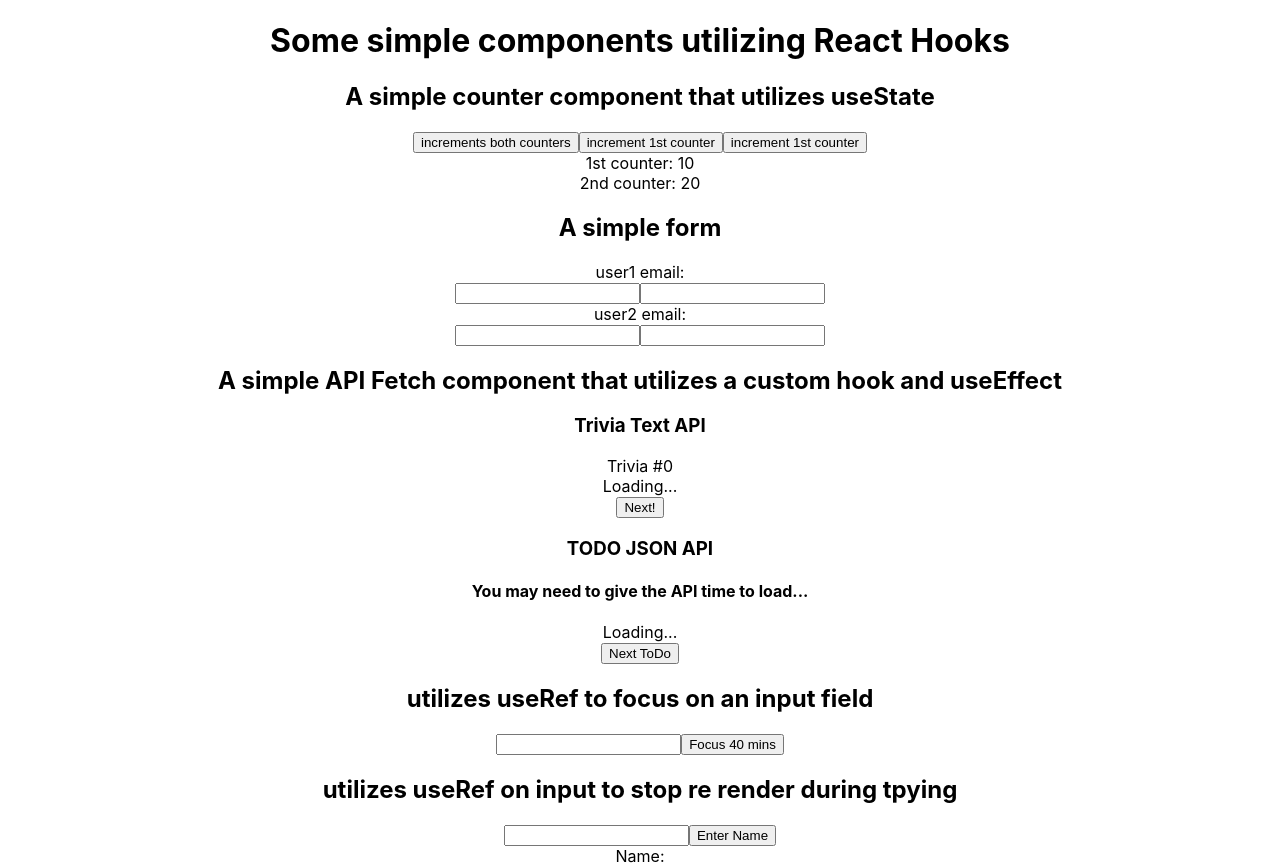
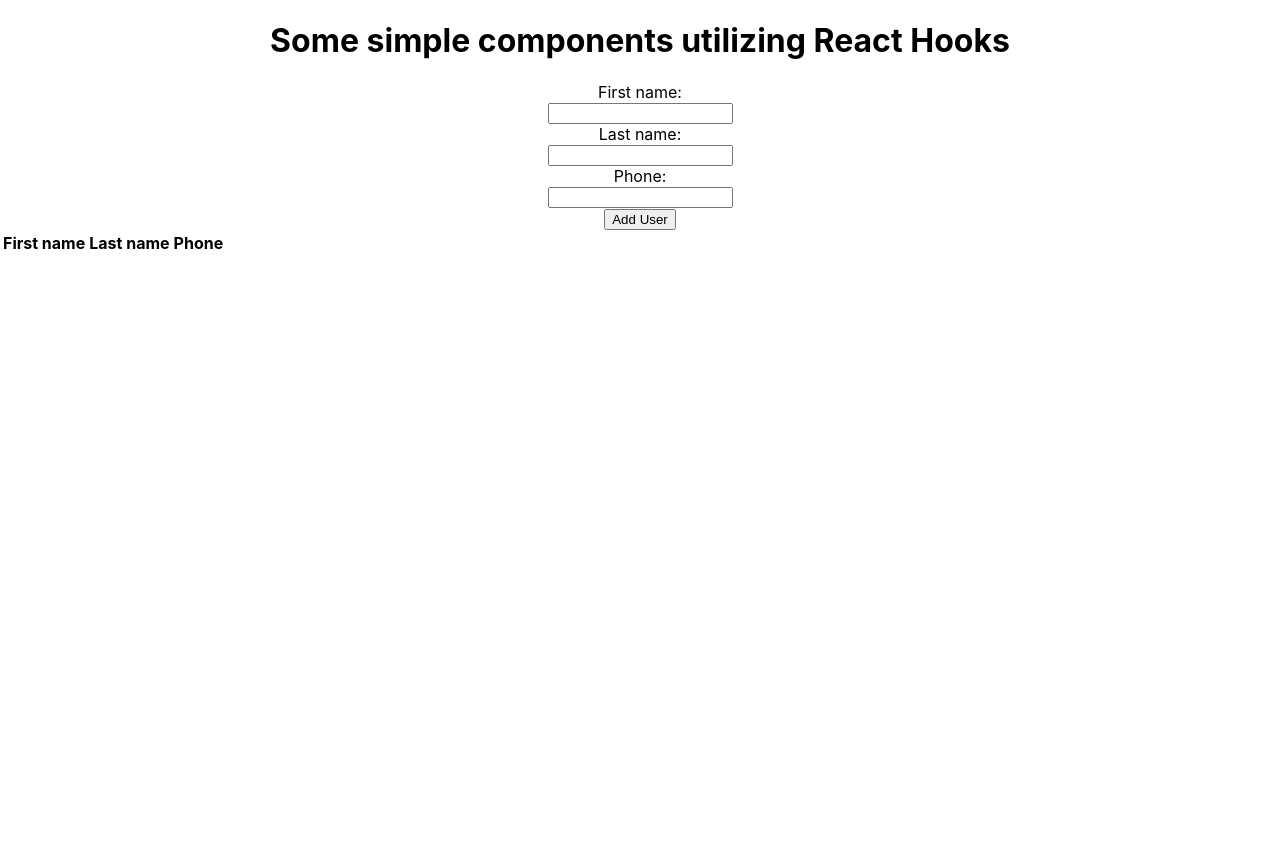
Before and after one commit to david-pok/hooks-practice, a React (Create React App) app in the folder hooks-practice/: page / in a window 1280 px wide. After the commit the page ends 800 px from the top, so only its background shows below. Built offline with nearby package versions, Linux system fonts and the light colour scheme; no server answers.

Commit message:
form practice

```diff
--- a/hooks-practice/public/index.html
+++ b/hooks-practice/public/index.html
@@ -2,19 +2,19 @@
 <html lang="en">
   <head>
     <meta charset="utf-8" />
-    <link rel="icon" href="%PUBLIC_URL%/favicon.ico" />
+    <!-- <link rel="icon" href="%PUBLIC_URL%/favicon.ico" /> -->
     <meta name="viewport" content="width=device-width, initial-scale=1" />
     <meta name="theme-color" content="#000000" />
     <meta
       name="description"
       content="Web site created using create-react-app"
     />
-    <link rel="apple-touch-icon" href="%PUBLIC_URL%/logo192.png" />
+    <!-- <link rel="apple-touch-icon" href="%PUBLIC_URL%/logo192.png" /> -->
     <!--
       manifest.json provides metadata used when your web app is installed on a
       user's mobile device or desktop. See https://developers.google.com/web/fundamentals/web-app-manifest/
     -->
-    <link rel="manifest" href="%PUBLIC_URL%/manifest.json" />
+    <!-- <link rel="manifest" href="%PUBLIC_URL%/manifest.json" /> -->
     <!--
       Notice the use of %PUBLIC_URL% in the tags above.
       It will be replaced with the URL of the `public` folder during the build.
--- a/hooks-practice/src/App.js
+++ b/hooks-practice/src/App.js
@@ -7,6 +7,7 @@ import Form from "./comps/form";
 import Fetch from "./comps/fetch";
 import UseRefFocus from "./comps/useRefFocus";
 import UseRefNoRender from "./comps/useRefNoRender";
+import Assess from "./comps/assess";
 
 function App() {
   // useEffect(() => {
@@ -21,11 +22,12 @@ function App() {
   return (
     <div className="App">
       <h1>Some simple components utilizing React Hooks</h1>
-      <Counter />
+      {/* <Counter />
       <Form />
       <Fetch />
       <UseRefFocus />
-      <UseRefNoRender />
+      <UseRefNoRender /> */}
+      <Assess />
     </div>
   );
 }
--- /dev/null
+++ b/hooks-practice/src/comps/assess.js
@@ -0,0 +1,94 @@
+import React, { useEffect, useState } from "react";
+
+export default function Assess() {
+  const [book, setBook] = useState([]);
+
+  useEffect(() => {
+    console.log("renders");
+  }, [book]);
+
+  return (
+    <section>
+      <BookForm book={book} setBook={setBook} />
+      <InfoTable book={book} />
+    </section>
+  );
+}
+
+const BookForm = (props) => {
+  console.log(props, "bookform props");
+  const [user, setUser] = useState({
+    userFirstName: "",
+    userLastName: "",
+    userPhone: "",
+  });
+
+  const handleChanges = (e) => {
+    setUser({
+      ...user,
+      [e.target.name]: e.target.value,
+    });
+  };
+
+  const handleSubmit = (e) => {
+    e.preventDefault();
+    console.log(user, "handleSubmit user");
+    props.setBook([...props.book, user]);
+  };
+
+  return (
+    <form onSubmit={handleSubmit}>
+      <label>First name:</label>
+      <br />
+      <input
+        name="userFirstName"
+        type="text"
+        value={user.userFirstName}
+        onChange={handleChanges}
+      />
+      <br />
+      <label>Last name:</label>
+      <br />
+      <input
+        name="userLastName"
+        type="text"
+        value={user.userLastName}
+        onChange={handleChanges}
+      />
+      <br />
+      <label>Phone:</label>
+      <br />
+      <input
+        name="userPhone"
+        type="text"
+        value={user.userPhone}
+        onChange={handleChanges}
+      />
+      <br />
+      <input type="submit" value="Add User" />
+    </form>
+  );
+};
+
+const InfoTable = (props) => {
+  console.log(props, "info table props");
+
+  return (
+    <>
+      <table>
+        <thead>
+          <tr>
+            <th>First name</th>
+            <th>Last name</th>
+            <th>Phone</th>
+          </tr>
+        </thead>
+      </table>
+      <div>
+        {props.book.map((user, i) => {
+          return <div key={i}>{user.userLastName}</div>;
+        })}
+      </div>
+    </>
+  );
+};
```
Also changed, not shown: 2 other files (tests, documents, lock files or other folders).
